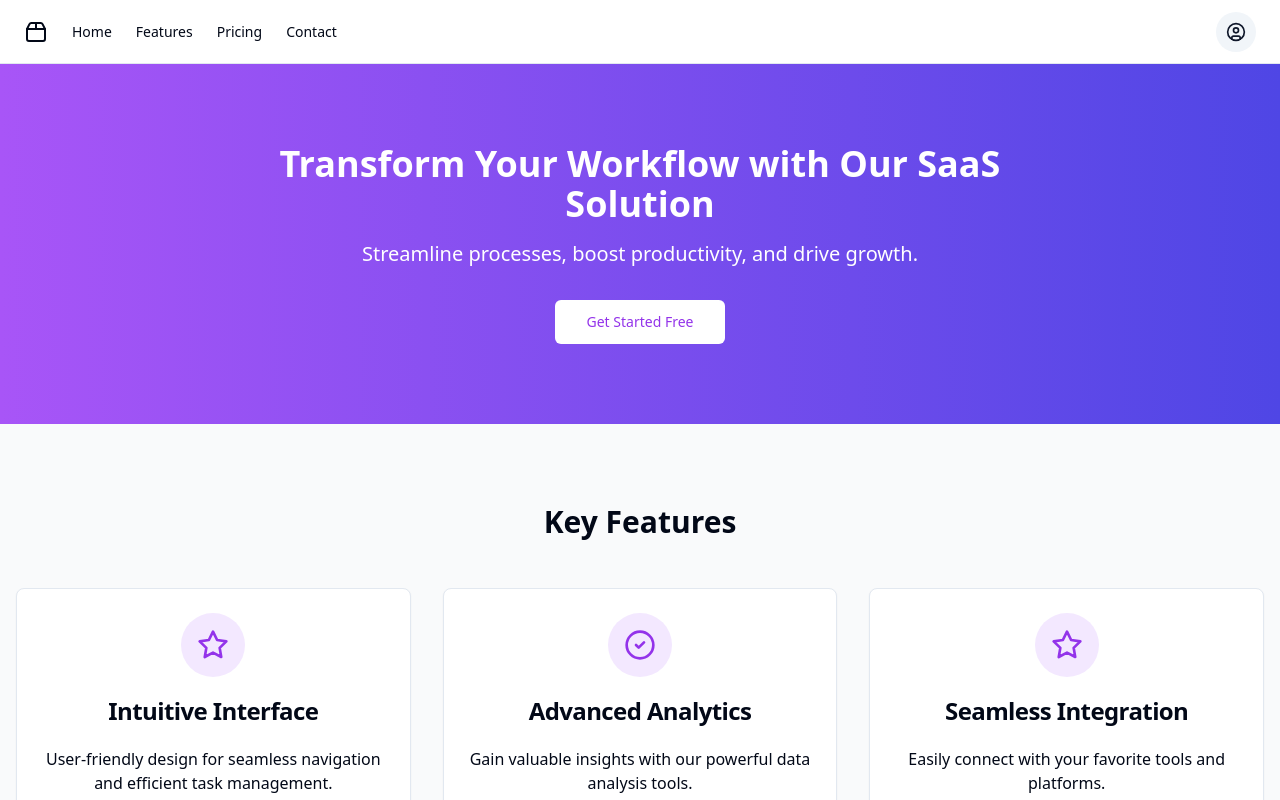
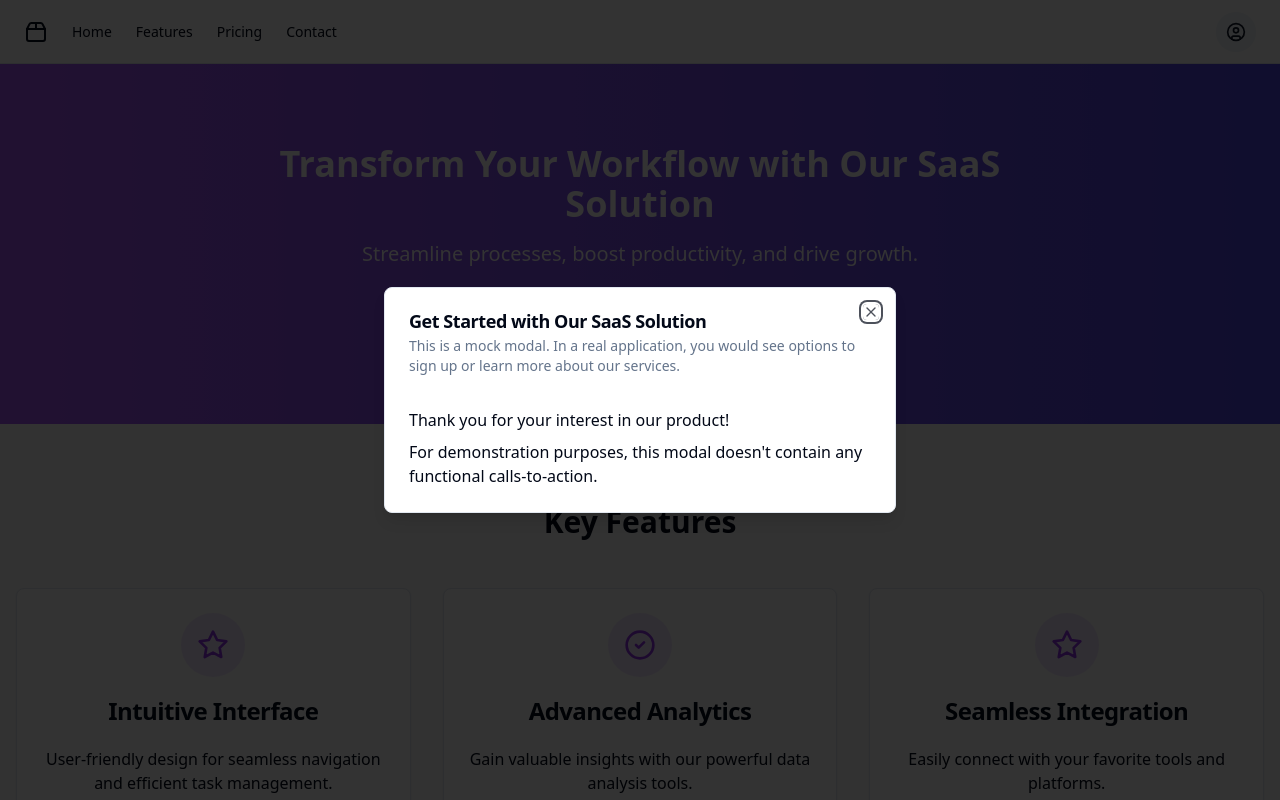
Before and after one commit to GPT-Engineer-App-Dev/carousel-landing-page, a React (Vite) app: page / in a window 1280 px wide. Both pictures are taken after a click on the button "Get Started Free". Shown: the top 800 px of the page. Built offline with nearby package versions, Linux system fonts and the light colour scheme.

Commit message:
Add mock modal for "Get Started Free" button

```diff
--- a/src/pages/Index.jsx
+++ b/src/pages/Index.jsx
@@ -10,9 +10,19 @@ import {
   CarouselPrevious,
 } from "@/components/ui/carousel";
 import { CheckCircle2, Star } from "lucide-react";
-import { useEffect } from "react";
+import { useEffect, useState } from "react";
+import {
+  Dialog,
+  DialogContent,
+  DialogDescription,
+  DialogHeader,
+  DialogTitle,
+  DialogTrigger,
+} from "@/components/ui/dialog";
 
 const Index = () => {
+  const [isModalOpen, setIsModalOpen] = useState(false);
+
   useEffect(() => {
     const handleNavClick = (e) => {
       const target = e.target.closest('a[href^="#"]');
@@ -43,7 +53,23 @@ const Index = () => {
           <div className="max-w-3xl mx-auto text-center">
             <h1 className="text-4xl font-bold mb-4">Transform Your Workflow with Our SaaS Solution</h1>
             <p className="text-xl mb-8">Streamline processes, boost productivity, and drive growth.</p>
-            <Button size="lg" className="bg-white text-purple-600 hover:bg-gray-100">Get Started Free</Button>
+            <Dialog open={isModalOpen} onOpenChange={setIsModalOpen}>
+              <DialogTrigger asChild>
+                <Button size="lg" className="bg-white text-purple-600 hover:bg-gray-100">Get Started Free</Button>
+              </DialogTrigger>
+              <DialogContent>
+                <DialogHeader>
+                  <DialogTitle>Get Started with Our SaaS Solution</DialogTitle>
+                  <DialogDescription>
+                    This is a mock modal. In a real application, you would see options to sign up or learn more about our services.
+                  </DialogDescription>
+                </DialogHeader>
+                <div className="mt-4">
+                  <p>Thank you for your interest in our product!</p>
+                  <p className="mt-2">For demonstration purposes, this modal doesn't contain any functional calls-to-action.</p>
+                </div>
+              </DialogContent>
+            </Dialog>
           </div>
         </div>
       </section>
```
